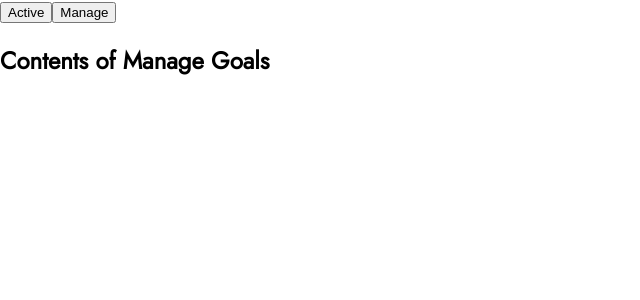
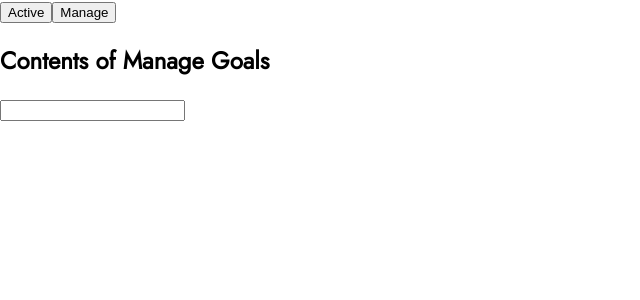
Before and after one commit to nzkks/vuejs-project, a Vue app: page / in a window 1280 px wide. Both pictures are taken after a click on the button "Manage". Shown: the top 300 px of the page, without its empty margins (0-640 px from the left). Built offline with nearby package versions, Linux system fonts and the light colour scheme.

Commit message:
on using dynamic components, modified input field (before saving) value gets lost when switched to another component and back

```diff
--- a/src/components/dynamicComponents/ManageGoals.vue
+++ b/src/components/dynamicComponents/ManageGoals.vue
@@ -1 +1,4 @@
-<template><h2>Contents of Manage Goals</h2></template>
+<template>
+  <h2>Contents of Manage Goals</h2>
+  <div><input type="text" /></div>
+</template>
```
